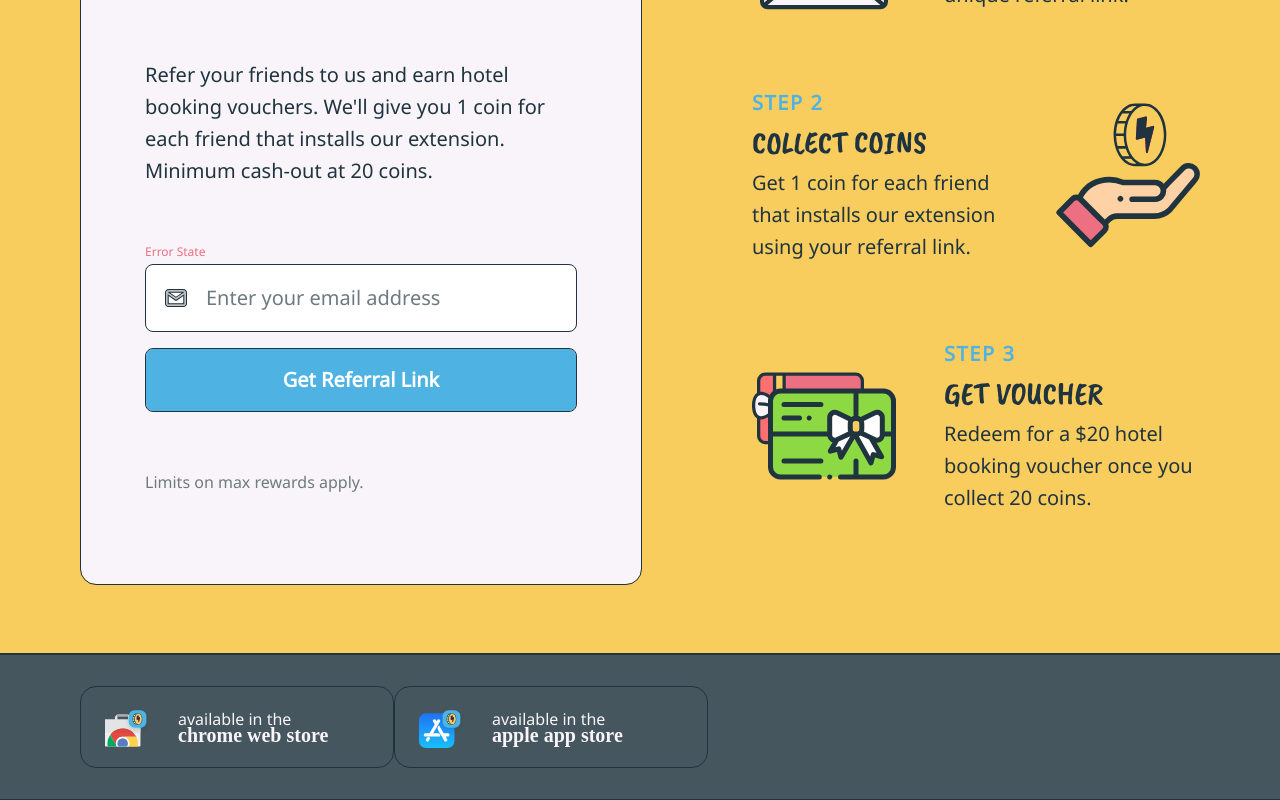
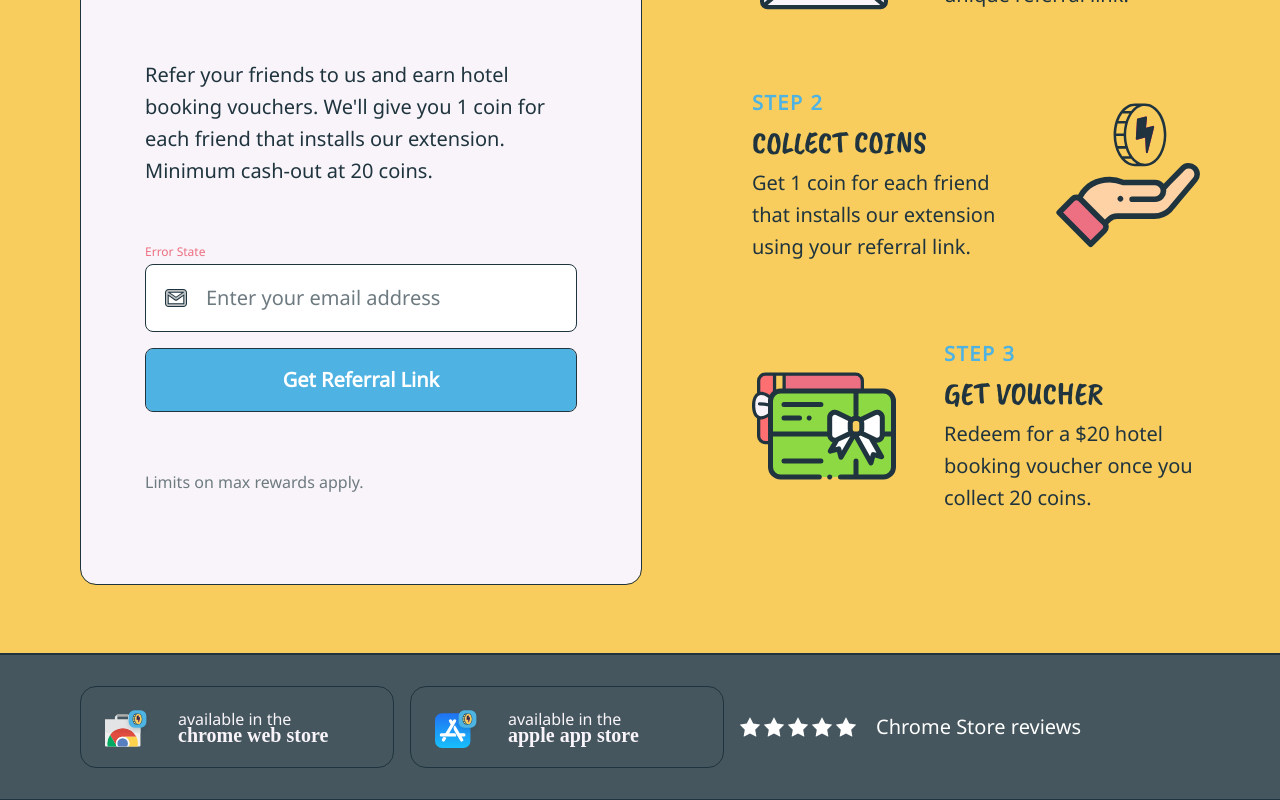
Before and after one commit to nsn1930/CoinRateAssignment, a React (Create React App) app in the folder coinrate/: page / in a window 1280 px wide. Shown: the part 355-1155 px from the top of the page. Built offline with nearby package versions, Linux system fonts and the light colour scheme.

Commit message:
rating footer

```diff
--- a/coinrate/src/App.scss
+++ b/coinrate/src/App.scss
@@ -232,6 +232,7 @@ body{
       border: 1px solid #1F343E;
       border-radius: 16px;
       opacity: 1;
+      margin-right: 16px;
       img{
         width: 48px;
         margin-left: 24px;
@@ -256,5 +257,25 @@ body{
         }
       }
     }
+    .starRating{
+      display: flex;
+      flex-direction: row;
+      height: 80px;
+      align-items: center;
+      opacity: 1;
+      img{
+        height: 20px;
+        padding-right: 4px;
+        filter: invert(1);
+      }
+      h2{
+        text-align: left;
+        font: normal normal normal 20px/24px Noto Sans;
+        letter-spacing: 0px;
+        color: #FFFFFF;
+        margin-left: 16px;
+        opacity: 1;
+      }
+    }
   }
 }
--- a/coinrate/src/components/StoreFooter.jsx
+++ b/coinrate/src/components/StoreFooter.jsx
@@ -1,5 +1,6 @@
 import chrome from '../assets/chrome.svg'
 import apple from '../assets/apple.svg'
+import star from '../assets/star.svg'
 
 function StoreFooter() {
     return (
@@ -19,6 +20,14 @@ function StoreFooter() {
                         <h2>apple app store</h2>
                     </div>
                 </a>
+                <div className="starRating">
+                    <img src={star} alt="star" />
+                    <img src={star} alt="star" />
+                    <img src={star} alt="star" />
+                    <img src={star} alt="star" />
+                    <img src={star} alt="star" />
+                    <h2>Chrome Store reviews</h2>
+                </div>
             </div>
         </div>
     )
```
Also changed, not shown: coinrate/src/assets/star.svg (added).
